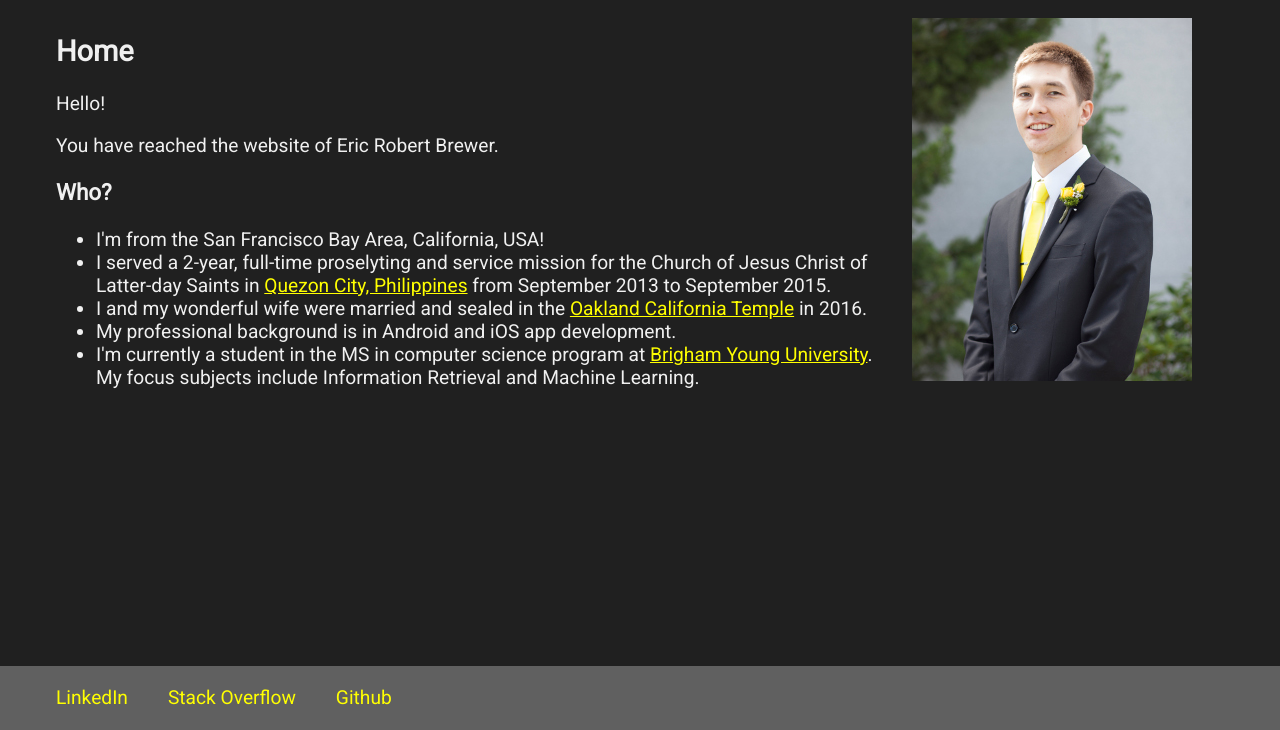
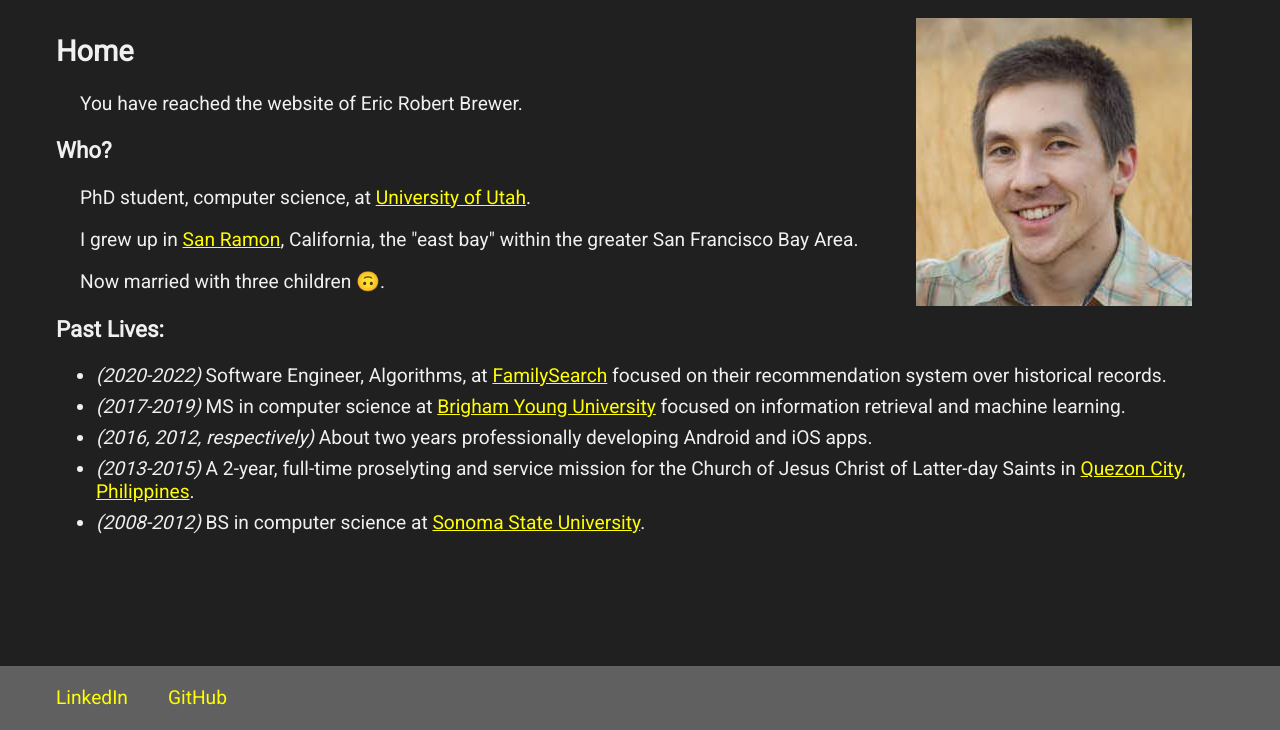
Before and after one commit to EricRobertBrewer/ericrobertbrewer, a plain HTML site: page index.html in a window 1280 px wide. Shown: the part 70-800 px from the top of the page. Drawn offline with Linux system fonts and the light colour scheme.

Commit message:
Update everything (first semester PhD student at UU).

```diff
--- a/css/site.css
+++ b/css/site.css
@@ -77,6 +77,14 @@ a:active {
     padding: 16px 16px 80px 16px;
 }
 
+.body .content p {
+    margin-left: 24px;
+}
+
+.body .content li {
+    margin-top: 8px;
+}
+
 .footer {
     background-color: #606060;
     bottom: 0;
--- a/index.html
+++ b/index.html
@@ -25,31 +25,34 @@
                 <span id="name">Eric Robert Brewer</span>
                 <div class="tabs">
                     <span class="tab">Home</span>
-                    <a href="./projects.html"><span class="tab">Projects</span></a>
+                    <a href="./publications.html"><span class="tab">Publications</span></a>
                 </div>
             </div>
         </div>
         <div class="body">
             <div class="content">
-                <img src="./img/eric_portrait-280x363.jpg" class="img-right" />
+                <img src="./img/14-profile.jpg" class="img-right" />
                 <h2>Home</h2>
-                <p>Hello!</p>
                 <p>You have reached the website of Eric Robert Brewer.</p>
                 <h3>Who?</h3>
+                <p>PhD student, computer science, at <a href="https://www.utah.edu/">University of Utah</a>.</p>
+                <p>I grew up in <a href="https://www.google.com/maps/place/San+Ramon,+CA/@37.7581036,-121.9756272,13z">San Ramon</a>, California, the "east bay" within the greater San Francisco Bay Area.</p>
+                <p>Now married with three children 🙃.</p>
+                </ul>
+                <h3>Past Lives:</h3>
                 <ul>
-                    <li>I'm from the San Francisco Bay Area, California, USA!</li>
-                    <li>I served a 2-year, full-time proselyting and service mission for the Church of Jesus Christ of Latter-day Saints in <a href="https://en.wikipedia.org/wiki/Quezon_City">Quezon City, Philippines</a> from September 2013 to September 2015.</li>
-                    <li>I and my wonderful wife were married and sealed in the <a href="https://www.lds.org/temples/details/oakland-california-temple?lang=eng">Oakland California Temple</a> in 2016.</li>
-                    <li>My professional background is in Android and iOS app development.</li>
-                    <li>I'm currently a student in the MS in computer science program at <a href="https://www.byu.edu/">Brigham Young University</a>. My focus subjects include Information Retrieval and Machine Learning.</li>
+                    <li><em>(2020-2022)</em> Software Engineer, Algorithms, at <a href="https://www.familysearch.org/en/">FamilySearch</a> focused on their recommendation system over historical records.</li>
+                    <li><em>(2017-2019)</em> MS in computer science at <a href="https://www.byu.edu/">Brigham Young University</a> focused on information retrieval and machine learning.</li>
+                    <li><em>(2016, 2012, respectively)</em> About two years professionally developing Android and iOS apps.</li>
+                    <li><em>(2013-2015)</em> A 2-year, full-time proselyting and service mission for the Church of Jesus Christ of Latter-day Saints in <a href="https://en.wikipedia.org/wiki/Quezon_City">Quezon City, Philippines</a>.</li>
+                    <li><em>(2008-2012)</em> BS in computer science at <a href="https://www.sonoma.edu/">Sonoma State University</a>.</li>
                 </ul>
             </div>
         </div>
         <div class="footer">
             <div class="content">
                 <a href="https://www.linkedin.com/in/ericrbrewer/"><span class="social-link">LinkedIn</span></a>
-                <a href="https://stackoverflow.com/users/1559071/ericrobertbrewer"><span class="social-link">Stack Overflow</span></a>
-                <a href="https://github.com/EricRobertBrewer"><span class="social-link">Github</span></a>
+                <a href="https://github.com/EricRobertBrewer"><span class="social-link">GitHub</span></a>
             </div>
         </div>
     </div>
```
Also changed, not shown: projects.html (deleted, +0 -68 lines), publications.html (added, +47 -0 lines), img/14-profile.jpg (added), img/eric_portrait-280x363.jpg (deleted).
